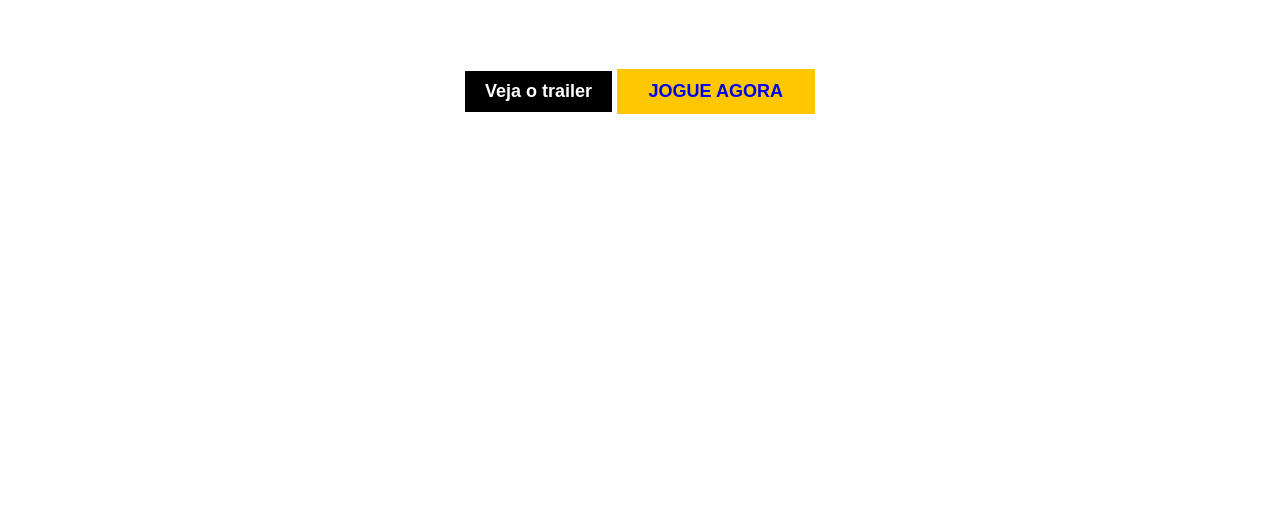
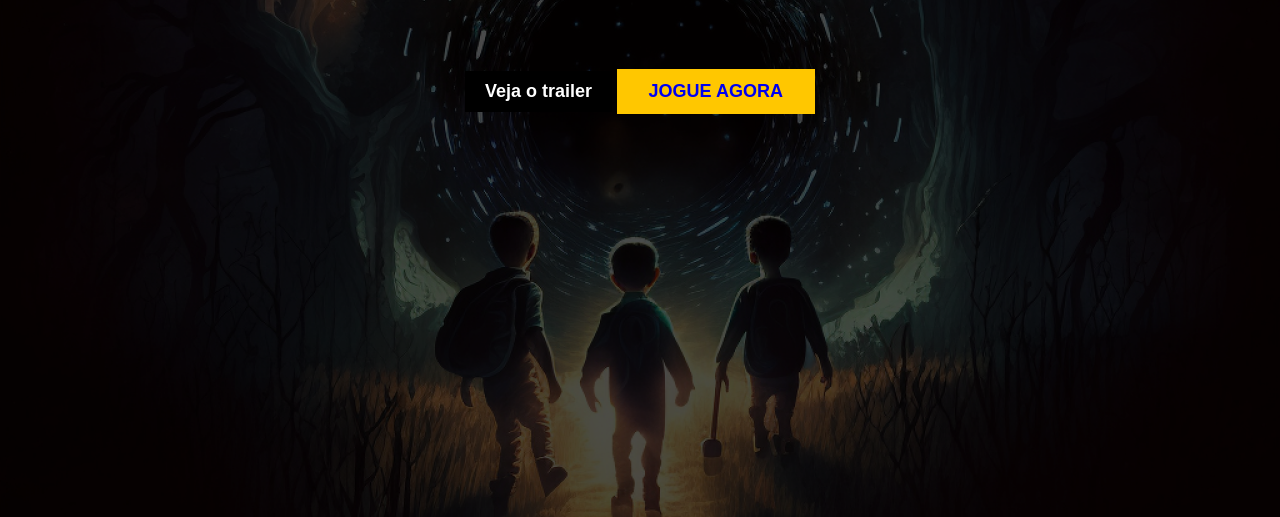
Before and after one commit to HugoHendrix/endless-nightmare-landing-page, a plain HTML site: page index.html in a window 1280 px wide. Shown: the part 283-800 px from the top of the page. Drawn offline with Linux system fonts and the light colour scheme; a web font is replaced by a local one.

Commit message:
Update CSS

```diff
--- a/css/index.css
+++ b/css/index.css
@@ -20,7 +20,7 @@ body {
     padding-top: 80px;
     font-family: 'Inter', sans-serif;
     font-size: 1.6rem;
-    background-image: url("./imagens/background-image.png");
+    background-image: url("../imagens/background-image.png");
     background-repeat: no-repeat;
     background-size: cover;
     background-position: center;
```
